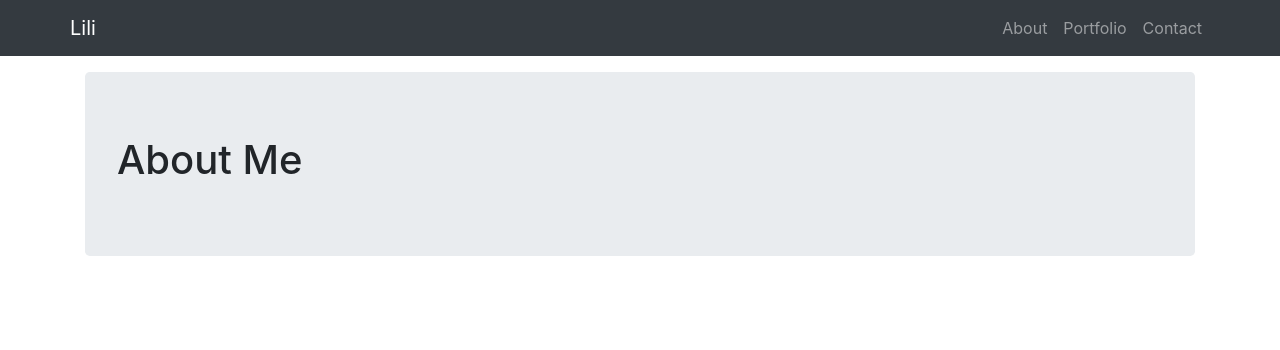
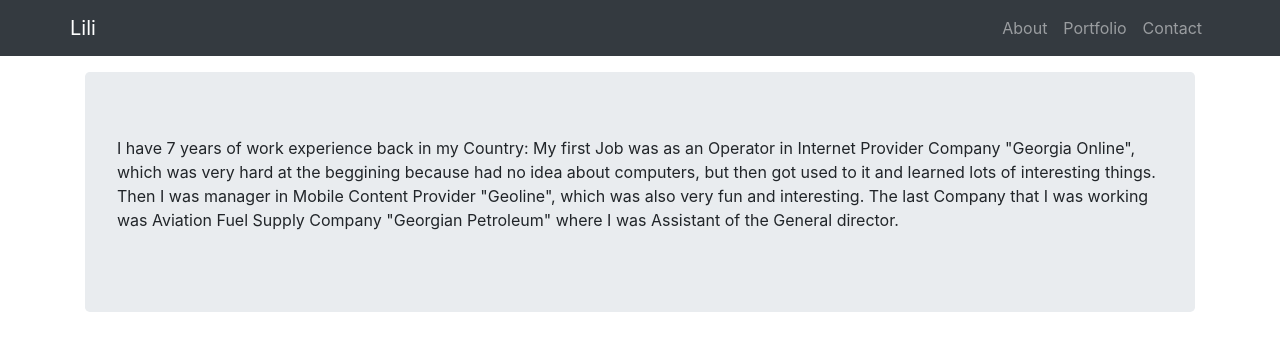
Before and after one commit to liliko84/react-portfolio, a React (Create React App) app in the folder client/: page / in a window 1280 px wide. Shown: the top 350 px of the page. Built offline with nearby package versions, Linux system fonts and the light colour scheme.

Commit message:
all files

```diff
--- a/client/src/pages/Home.jsx
+++ b/client/src/pages/Home.jsx
@@ -1,11 +1,20 @@
 import React from 'react';
-import { Jumbotron } from 'react-bootstrap'
+import { Jumbotron} from 'react-bootstrap'
 
 export default () => {
   return (<>
     <Jumbotron className="mt-3">
 
-      <h1>About Me</h1>
+
+        <p> I have 7 years of work experience back in my Country:
+              My first Job was as an Operator in Internet Provider Company "Georgia Online", which was very hard at the
+              beggining because had no idea about computers, but then got used to it and learned lots of interesting
+              things.
+              Then I was manager in Mobile Content Provider "Geoline", which was also very fun and interesting.
+              The last Company that I was working was Aviation Fuel Supply Company "Georgian Petroleum" where I was
+              Assistant
+              of the General director.</p>
+
 
 
     </Jumbotron>
```
